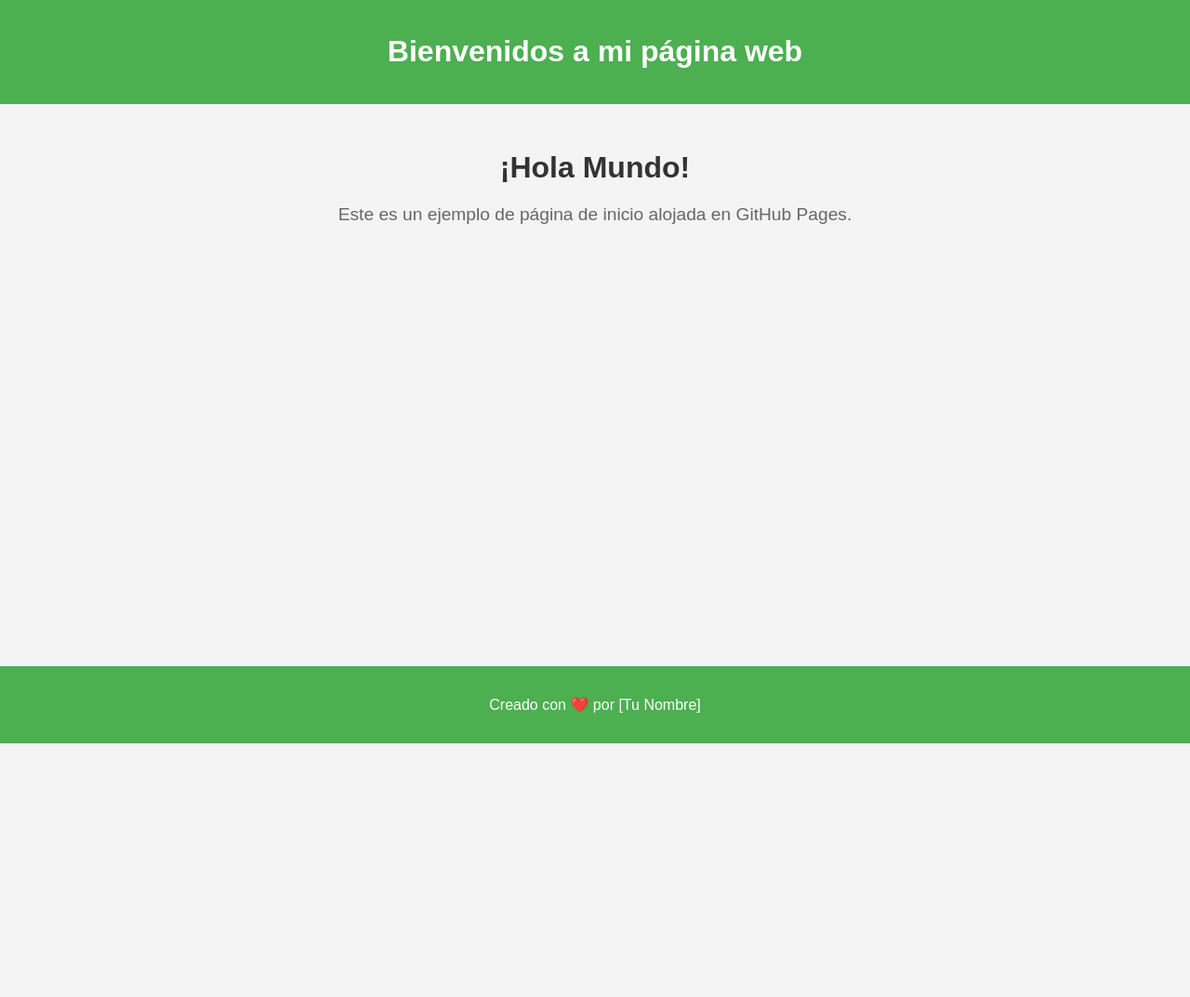
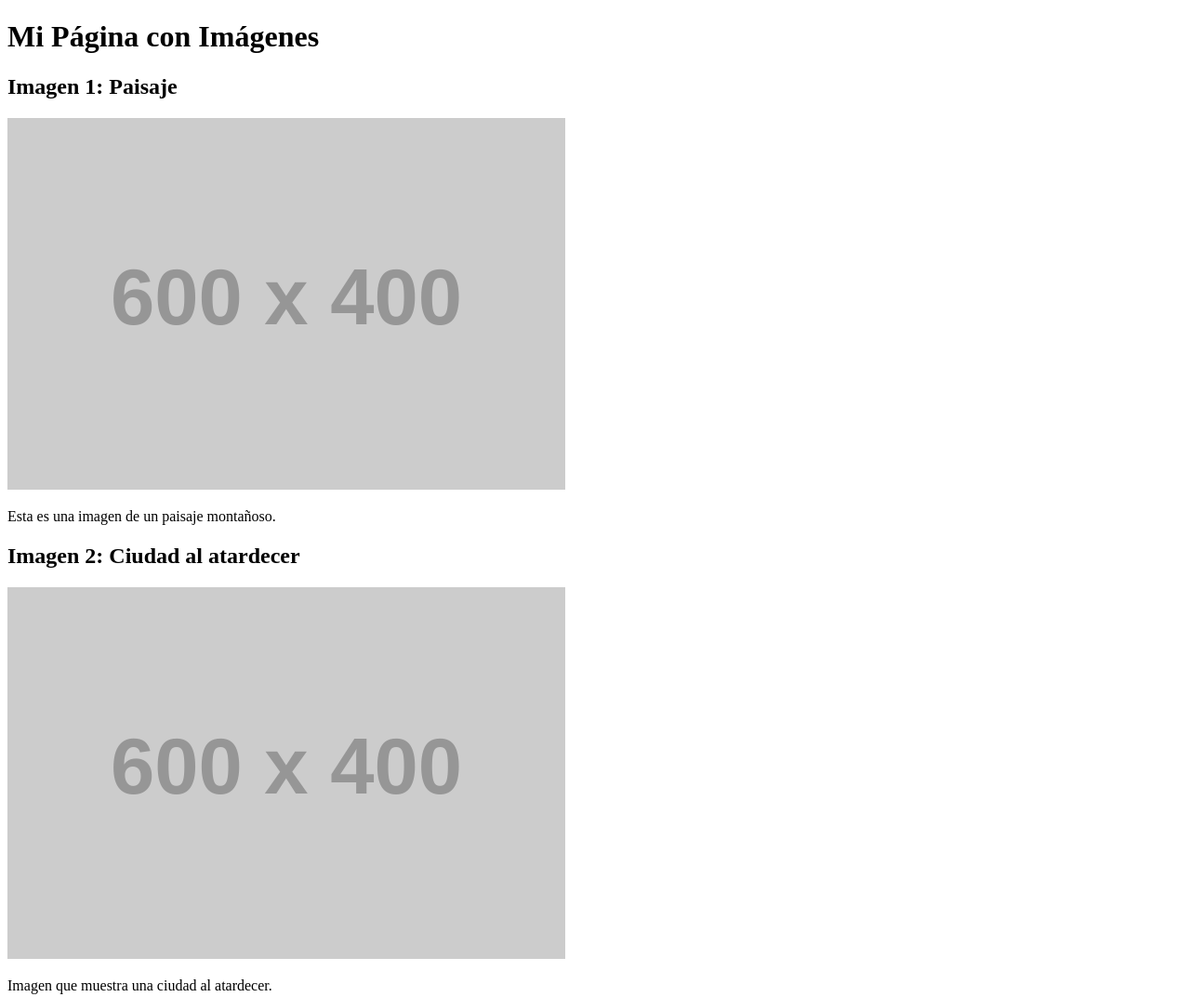
Before and after one commit to FilipinasGit/miporfolio, a plain HTML site: page index.html in a window 1280 px wide. Shown: the top 1073 px of the page at 93% size. Before the commit the page ends 800 px from the top, so only its background shows below. Drawn offline with Linux system fonts and the light colour scheme; placeholder pictures from the web are drawn by us.

Commit message:
Update index.html

```diff
--- a/index.html
+++ b/index.html
@@ -1,59 +1,36 @@
 <!DOCTYPE html>
 <html lang="es">
 <head>
-    <meta charset="UTF-8">
-    <meta name="viewport" content="width=device-width, initial-scale=1.0">
-</meta>
-    <title>Mi Página de Inicio</title>
-    <style>
-        body {
-            font-family: Arial, sans-serif;
-            margin: 0;
-            padding: 0;
-            background-color: #f4f4f4;
-        }
-        header {
-            background-color: #4CAF50;
-            color: white;
-            text-align: center;
-            padding: 1em 0;
-        }
-        .content {
-            text-align: center;
-            margin-top: 50px;
-        }
-        .content h1 {
-            color: #333;
-        }
-        .content p {
-            font-size: 1.2em;
-            color: #666;
-        }
-        footer {
-            text-align: center;
-            padding: 1em 0;
-            background-color: #4CAF50;
-            color: white;
-            position: fixed;
-            width: 100%;
-            bottom: 0;
-        }
-    </style>
+    <meta charset="UTF-8" />
+    <meta name="viewport" content="width=device-width, initial-scale=1.0" />
+    <meta http-equiv="X-UA-Compatible" content="ie=edge" />
+    <title>Ejemplo de HTML con Imágenes</title>
 </head>
 <body>
-
     <header>
-        <h1>Bienvenidos a mi página web</h1>
+        <h1>Mi Página con Imágenes</h1>
     </header>
 
-    <div class="content">
-        <h1>¡Hola Mundo!</h1>
-        <p>Este es un ejemplo de página de inicio alojada en GitHub Pages.</p>
-    </div>
+    <section>
+        <h2>Imagen 1: Paisaje</h2>
+        <img src="https://via.placeholder.com/600x400" alt="Paisaje de montaña" width="600" height="400">
+        <p>Esta es una imagen de un paisaje montañoso.</p>
+    </section>
+
+    <section>
+        <h2>Imagen 2: Ciudad al atardecer</h2>
+        <img src="https://via.placeholder.com/600x400/ff7f7f" alt="Ciudad al atardecer" width="600" height="400">
+        <p>Imagen que muestra una ciudad al atardecer.</p>
+    </section>
+
+    <section>
+        <h2>Imagen 3: Playa tropical</h2>
+        <img src="https://via.placeholder.com/600x400/7f7fff" alt="Playa tropical" width="600" height="400">
+        <p>Playa tropical con aguas cristalinas.</p>
+    </section>
 
     <footer>
-        <p>Creado con ❤️ por [Tu Nombre]</p>
+        <p>&copy; 2025 Mi sitio web</p>
     </footer>
-
 </body>
 </html>
```
